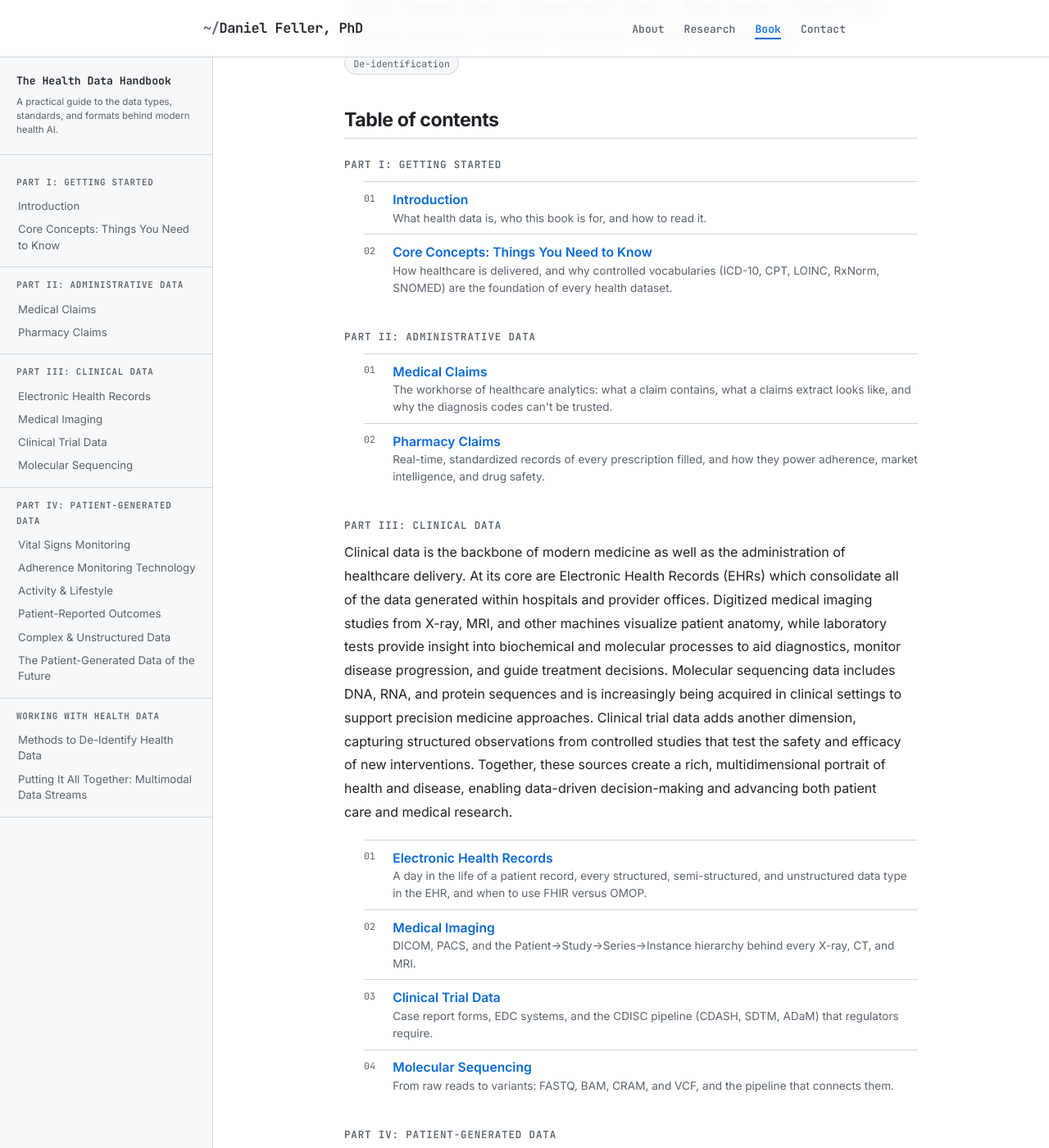
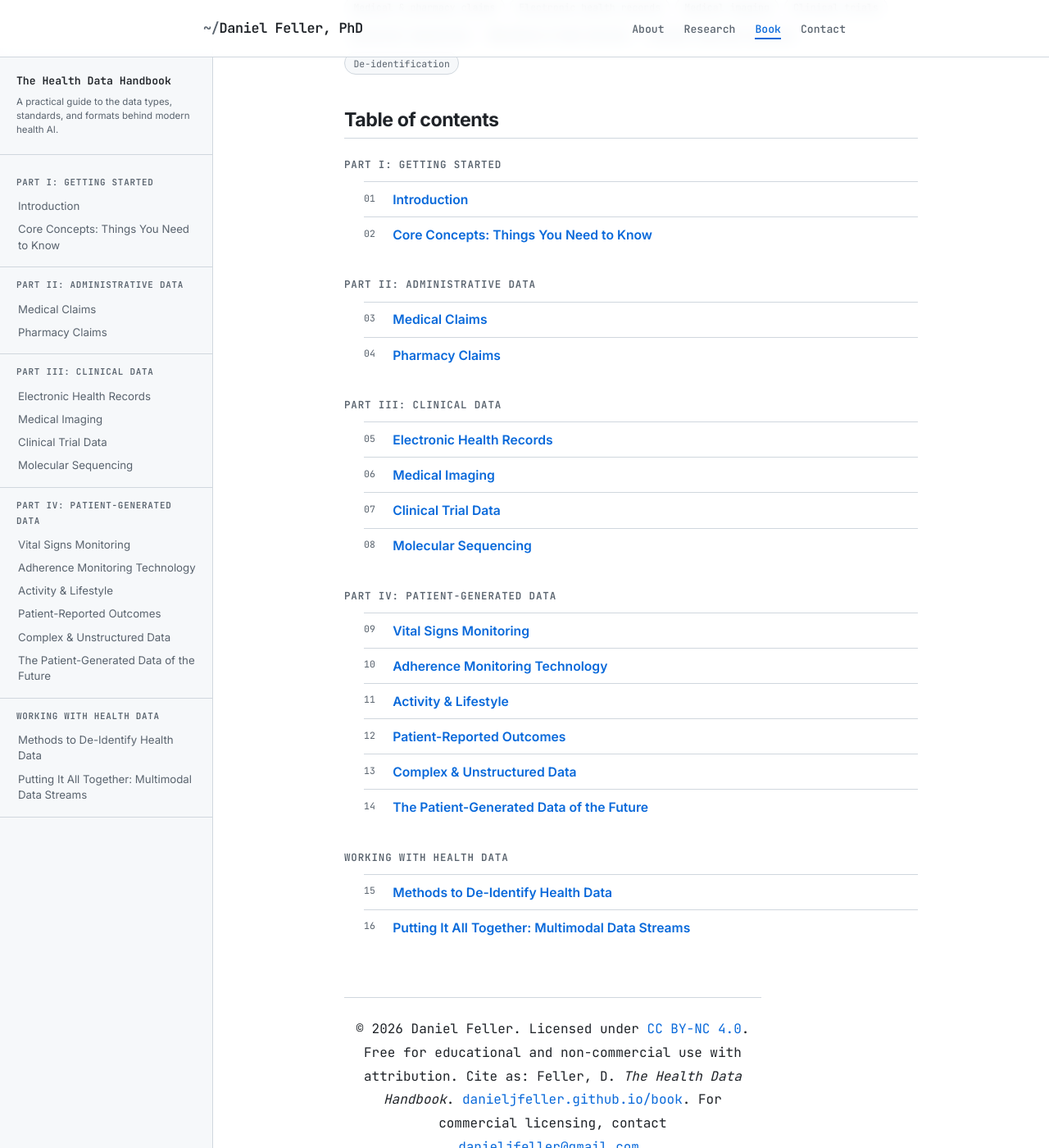
Before and after one commit to danieljfeller/danieljfeller.github.io, a Jekyll site: the page built from book/index.md, in a window 1280 px wide and 1400 px high, scrolled down 604 px. Shown: the whole window at 82% size. Built offline with Jekyll 4.4.1, drawn with Linux system fonts in a browser that asks for light colours; some of the changed text lies outside the part shown.

Commit message:
Table of contents: titles only, continuous numbering, drop duplicate license line

```diff
--- a/_data/book.yml
+++ b/_data/book.yml
@@ -4,7 +4,8 @@
 # front matter that book/_build/docx_to_chapters.py writes into each chapter.
 #
 # `source` is the chapter heading in the DOCX (used by the build script to
-# find the chapter's text). `blurb` is the part-level intro shown on the TOC.
+# find the chapter's text). `blurb` holds the part-level intro paragraph from the
+# manuscript; it is kept as data but not rendered on the TOC, which lists titles only.
 
 title: "The Health Data Handbook"
 subtitle: "A Practical Guide From Genomics to EHRs to Insurance Claims"
--- a/assets/css/book.css
+++ b/assets/css/book.css
@@ -598,18 +598,12 @@
   margin-bottom: 0.6rem;
 }
 
-.book-toc-blurb {
-  font-size: 0.92rem;
-  line-height: 1.7;
-  color: var(--text-secondary);
-  margin-bottom: 1rem;
-}
+.book-toc { counter-reset: chapter; }
 
 .book-toc-list {
   list-style: none;
   margin: 0;
   max-width: 68ch;
-  counter-reset: chapter;
 }
 
 .book-toc-list li {
@@ -636,12 +630,5 @@
   font-size: 0.98rem;
 }
 
-.book-toc-desc {
-  display: block;
-  font-size: 0.85rem;
-  color: var(--text-secondary);
-  line-height: 1.55;
-}
-
 /* Code blocks in chapters: keep long sample lines scrollable, not wrapped */
 .book-main pre code { white-space: pre; }
--- a/book/index.md
+++ b/book/index.md
@@ -30,18 +30,15 @@ permalink: /book/
 
 ## Table of contents
 
+<div class="book-toc">
 {% for part in book.parts %}
 <section class="book-toc-part">
   <h3>{{ part.name }}</h3>
-  {% if part.blurb %}<p class="book-toc-blurb">{{ part.blurb }}</p>{% endif %}
   <ol class="book-toc-list">
     {% for ch in part.chapters -%}
-    <li><a href="{{ ch.url | relative_url }}">{{ ch.title }}</a>{% if ch.description %}<span class="book-toc-desc">{{ ch.description }}</span>{% endif %}</li>
+    <li><a href="{{ ch.url | relative_url }}">{{ ch.title }}</a></li>
     {% endfor -%}
   </ol>
 </section>
 {% endfor %}
-
----
-
-<small>© Daniel Feller. Licensed under <a href="https://creativecommons.org/licenses/by-nc/4.0/">CC BY-NC 4.0</a>. Free for educational and non-commercial use with attribution. Cite as: Feller, D. <em>{{ book.title }}</em>. danieljfeller.github.io/book. For commercial licensing, contact <a href="mailto:danieljfeller@gmail.com">danieljfeller@gmail.com</a>.</small>
+</div>
```
